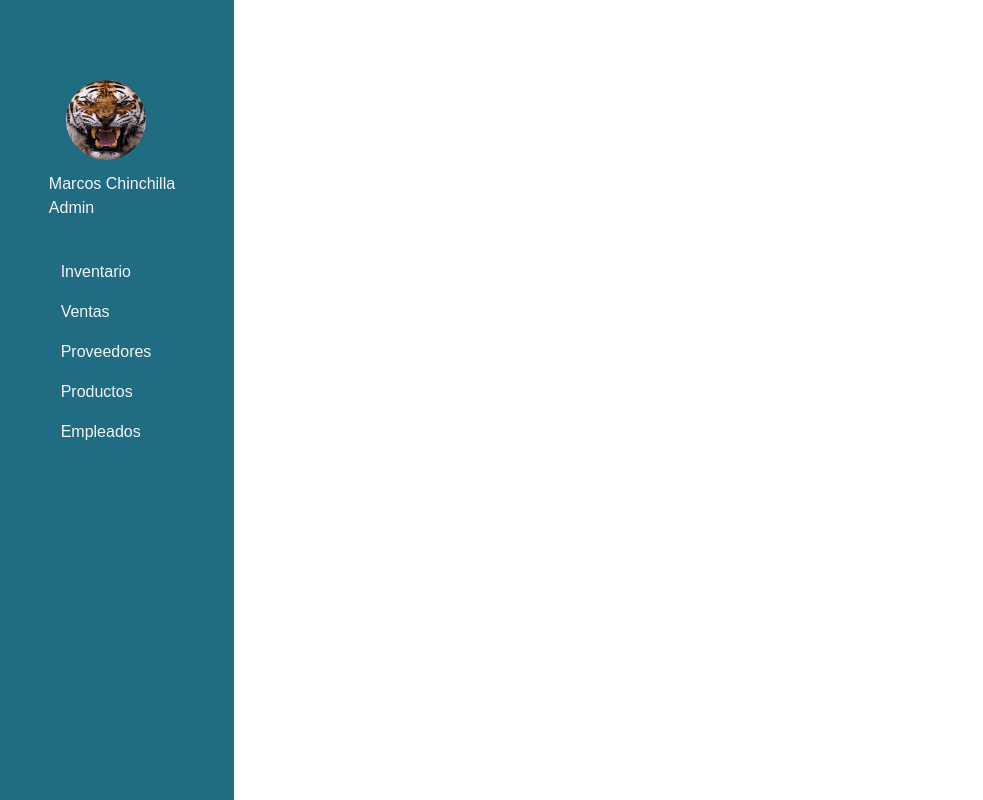
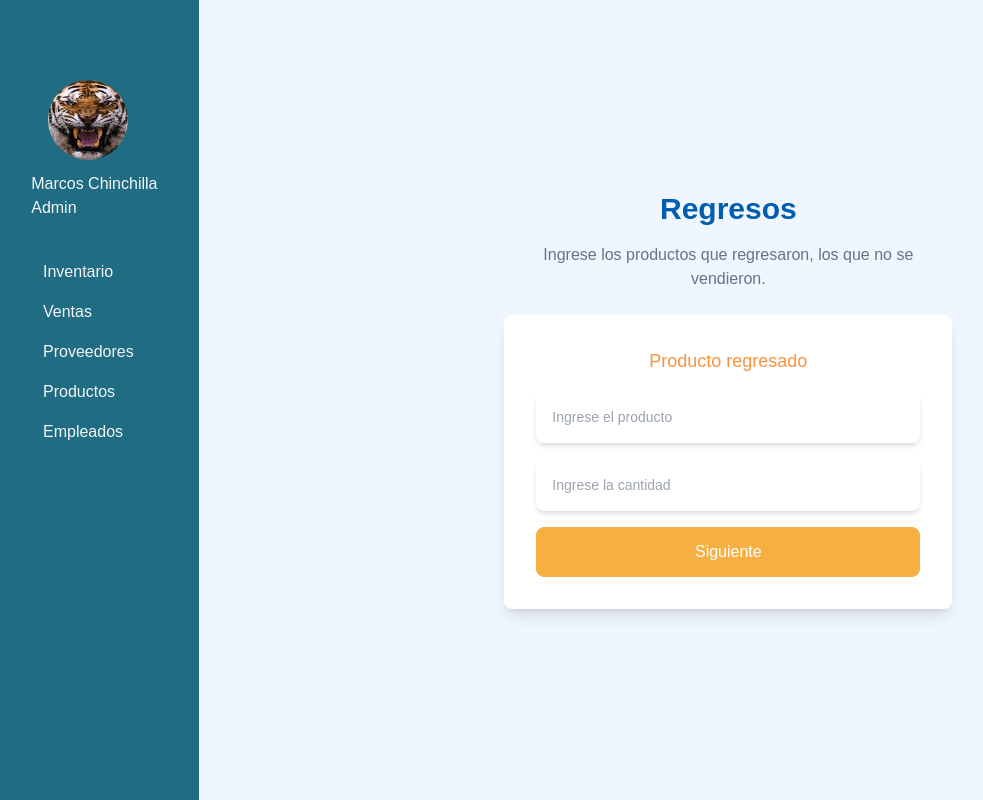
Before and after one commit to Marcos-Chinfra/lacteos-Granjerito, a React (Vite) app: page /update-sale in a window 1280 px wide. Shown: the whole page, without its empty margins (22-1005 px from the left). Built offline with nearby package versions, Linux system fonts and the light colour scheme.

Commit message:
start the unsold product's form

```diff
--- /dev/null
+++ b/src/components/ReturnedProducts.jsx
@@ -0,0 +1,11 @@
+import React from 'react';
+
+const ReturnedProducts = () => {
+    return (
+        <section>
+
+        </section>
+    );
+}
+
+export default ReturnedProducts;
--- /dev/null
+++ b/src/components/SoldProducts.jsx
@@ -0,0 +1,11 @@
+import React from 'react';
+
+const SoldProducts = () => {
+    return (
+        <section>
+
+        </section>
+    );
+}
+
+export default SoldProducts;
--- /dev/null
+++ b/src/components/UnSoldProducts.jsx
@@ -0,0 +1,55 @@
+import React from 'react';
+
+const UnSoldProducts = () => {
+    return (
+        <div className="mx-auto max-w-screen-xl px-4 py-16 sm:px-6 lg:px-8 ">
+            <div className="mx-auto max-w-lg">
+                <h1 className="text-center text-2xl font-bold text-strong-blue sm:text-3xl">
+                    Regresos
+                </h1>
+
+            <p className="mx-auto mt-4 max-w-md text-center text-gray-500">
+                Ingrese los productos que regresaron, los que no se vendieron.
+            </p>
+
+            <form
+                className="mb-0 mt-6 space-y-4 rounded-lg p-4 shadow-lg sm:p-6 lg:p-8 bg-white"
+            >
+                <p className="text-center text-lg font-medium text-orange-400 ">Producto regresado</p>
+
+                <div>
+                    <label htmlFor="product" className="sr-only">Producto</label>
+                    <input
+                        type="text"
+                        className="w-full rounded-lg border-gray-200 p-4 pe-12 text-sm shadow-md"
+                        placeholder="Ingrese el producto"
+                        name='product'
+                        id='product'
+                    />
+                </div>
+
+                <div>
+                    <label htmlFor="amount" className="sr-only">Cantidad</label>
+                    <input
+                        type="number"
+                        className="w-full rounded-lg border-gray-200 p-4 pe-12 text-sm shadow-md"
+                        placeholder="Ingrese la cantidad"
+                        name='amount'
+                        id='amount'
+                    />
+                </div>
+
+                <button
+                    type="submit"
+                    className="block w-full rounded-lg text-base border  border-orange-button bg-orange-button px-5 py-3 font-medium text-white hover:text-created hover:border-created hover:bg-white"
+                >
+                    Siguiente
+                </button>
+
+            </form>
+        </div>
+</div>
+    );
+}
+
+export default UnSoldProducts;
--- a/src/pages/SingUp.jsx
+++ b/src/pages/SingUp.jsx
@@ -23,7 +23,7 @@ const SingUp = () => {
 
 
     return (
-        <div className='w-screen lg:h-full h-4/5 flex flex-col p-10 bg-Magnolia justify-center items-center relative '>
+        <div className='w-screen lg:h-full h-4/5 flex flex-col p-10 bg-Magnolia justify-center items-center relative'>
             {step === 1 && <Step1 handleNextStep={handleNextStep} API={API} setPostId={setPostId}/>}
             {step === 2 && <Step2 handlePrevStep={handlePrevStep} API={API} postId={postId}/>}
         </div>
--- a/src/pages/UpdateSale.jsx
+++ b/src/pages/UpdateSale.jsx
@@ -1,9 +1,13 @@
 import React from 'react';
+import UnSoldProducts from '../components//UnSoldProducts';
+import SoldProducts from '../components//SoldProducts';
+import ReturnedProducts from '../components/ReturnedProducts';
 
 const UpdateSale = () => {
     return (
-        <>
-        </>
+        <div className='w-screen lg:h-full h-4/5 flex flex-col p-10 bg-Magnolia justify-center items-center relative'>
+            <UnSoldProducts />
+        </div>
     );
 }
 
--- a/tailwind.config.js
+++ b/tailwind.config.js
@@ -14,7 +14,9 @@ export default {
         "orange-button": "#F5B041",
         "text-color": "#707695",
         'Magnolia':'hsl(217, 100%, 97%)' ,
-        "Error": '#F6630A '
+        "Error": '#F6630A ',
+        'return': '#F0E6D5',
+        "strong-blue": '#015db0'
       },
       maxWidth:{
         custom: '280px',
```
